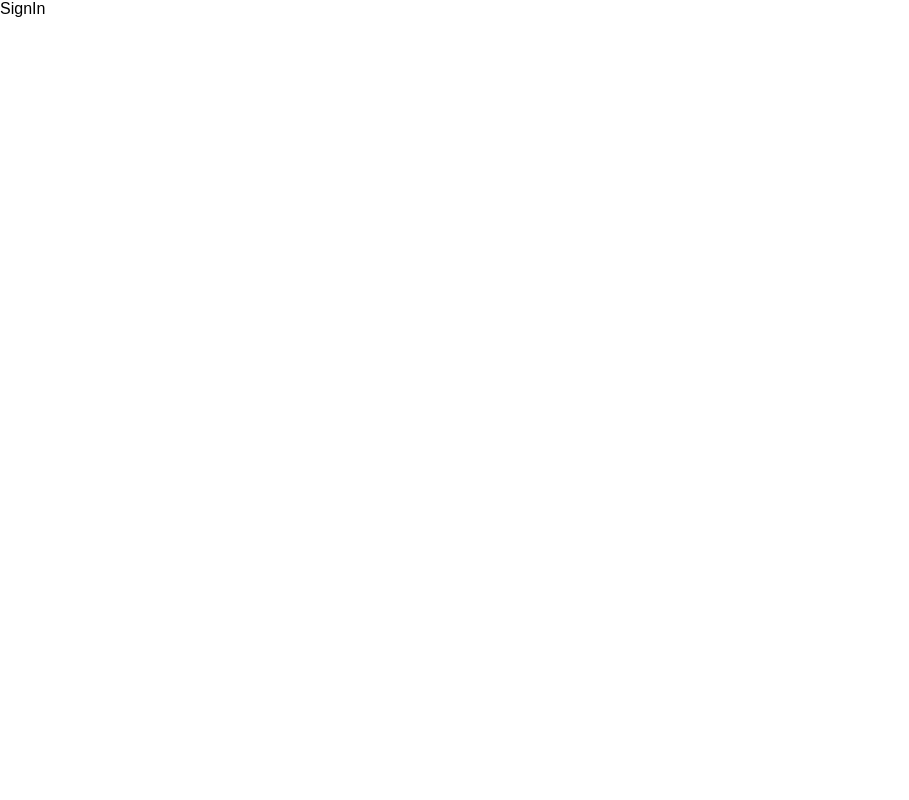
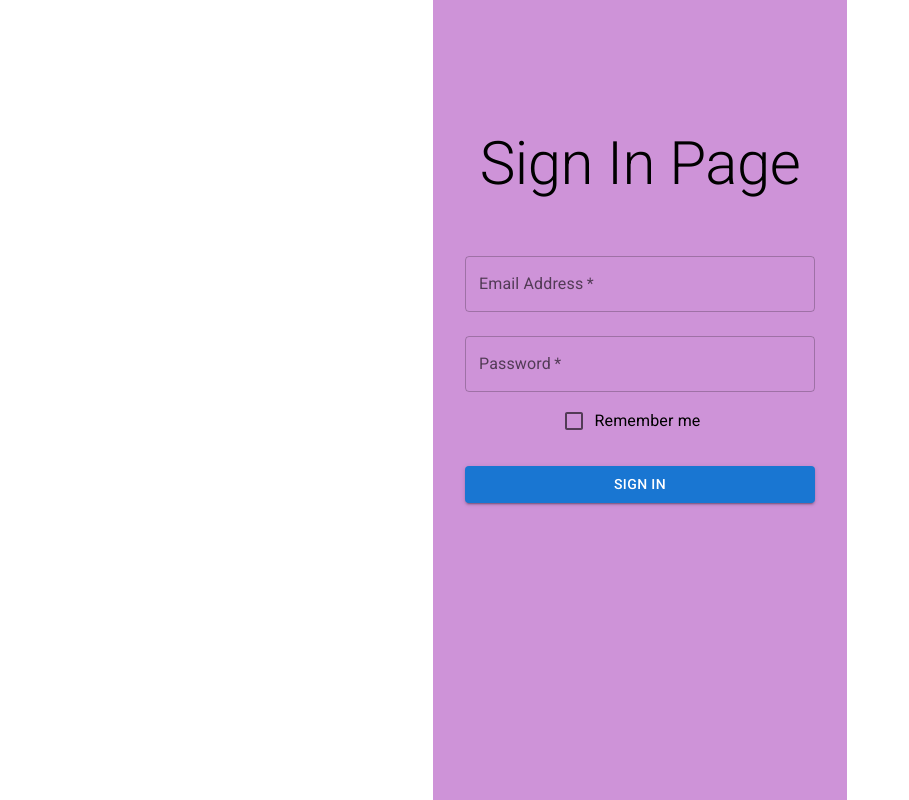
Before and after one commit to robin-claire/mandalart, a React (Vite) app: page /sign-in in a window 1280 px wide. Shown: the whole page, without its empty margins (0-909 px from the left). Built offline with nearby package versions, Linux system fonts and the light colour scheme.

Commit message:
feat: add basic components to sign in page

```diff
--- a/src/pages/SignIn.tsx
+++ b/src/pages/SignIn.tsx
@@ -1,6 +1,73 @@
+import {
+  Box,
+  Typography,
+  TextField,
+  FormControlLabel,
+  Checkbox,
+  Button,
+} from '@mui/material';
+
+import { PageBox, CenterBox } from '../components/customs/Box';
+
 function SignIn() {
+  const handleSubmit = (event: React.FormEvent<HTMLFormElement>) => {
+    event.preventDefault();
+    const data = new FormData(event.currentTarget);
+    console.log({
+      email: data.get('email'),
+      password: data.get('password'),
+    });
+  };
+
+
   return (
-    <div>SignIn</div>
+    <PageBox>
+      <CenterBox>
+        <Typography variant='h2'>
+          Sign In Page
+        </Typography>
+        <Box
+          component="form"
+          onSubmit={handleSubmit}
+          noValidate
+          sx={{ mt: 1, p: 4 }}
+        >
+          <TextField
+            margin="normal"
+            required
+            fullWidth
+            id="email"
+            label="Email Address"
+            aria-label='Email Address'
+            name="email"
+            autoComplete="email"
+          />
+          <TextField
+            margin="normal"
+            required
+            fullWidth
+            name="password"
+            label="Password"
+            aria-label='Password'
+            type="password"
+            id="password"
+            autoComplete="current-password"
+          />
+          <FormControlLabel
+            control={<Checkbox value="remember" color="primary" />}
+            label="Remember me"
+          />
+          <Button
+            type="submit"
+            fullWidth
+            variant="contained"
+            sx={{ mt: 3, mb: 2 }}
+          >
+            Sign In
+          </Button>
+        </Box>
+      </CenterBox>
+    </PageBox>
   )
 }
 
```
